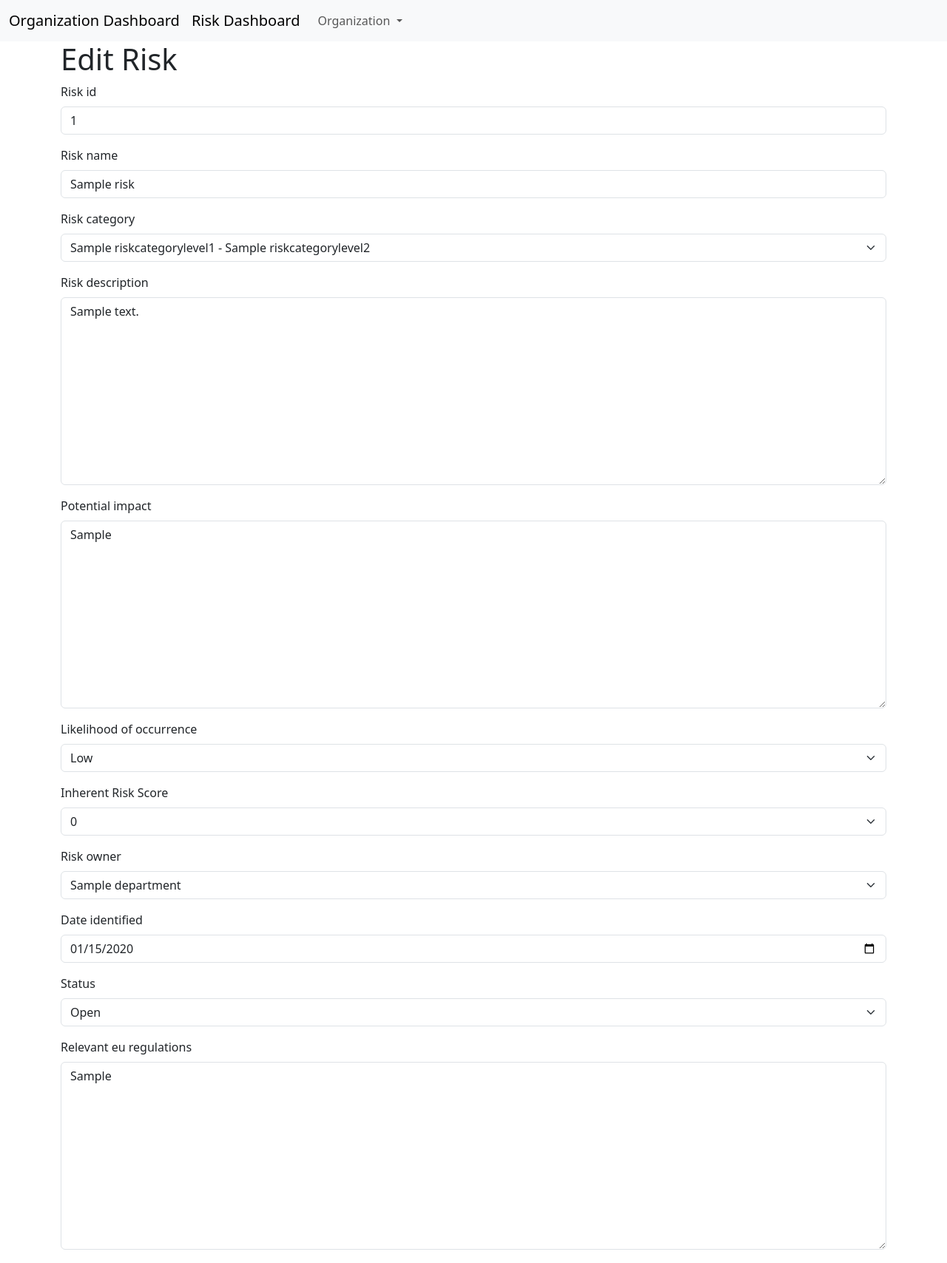
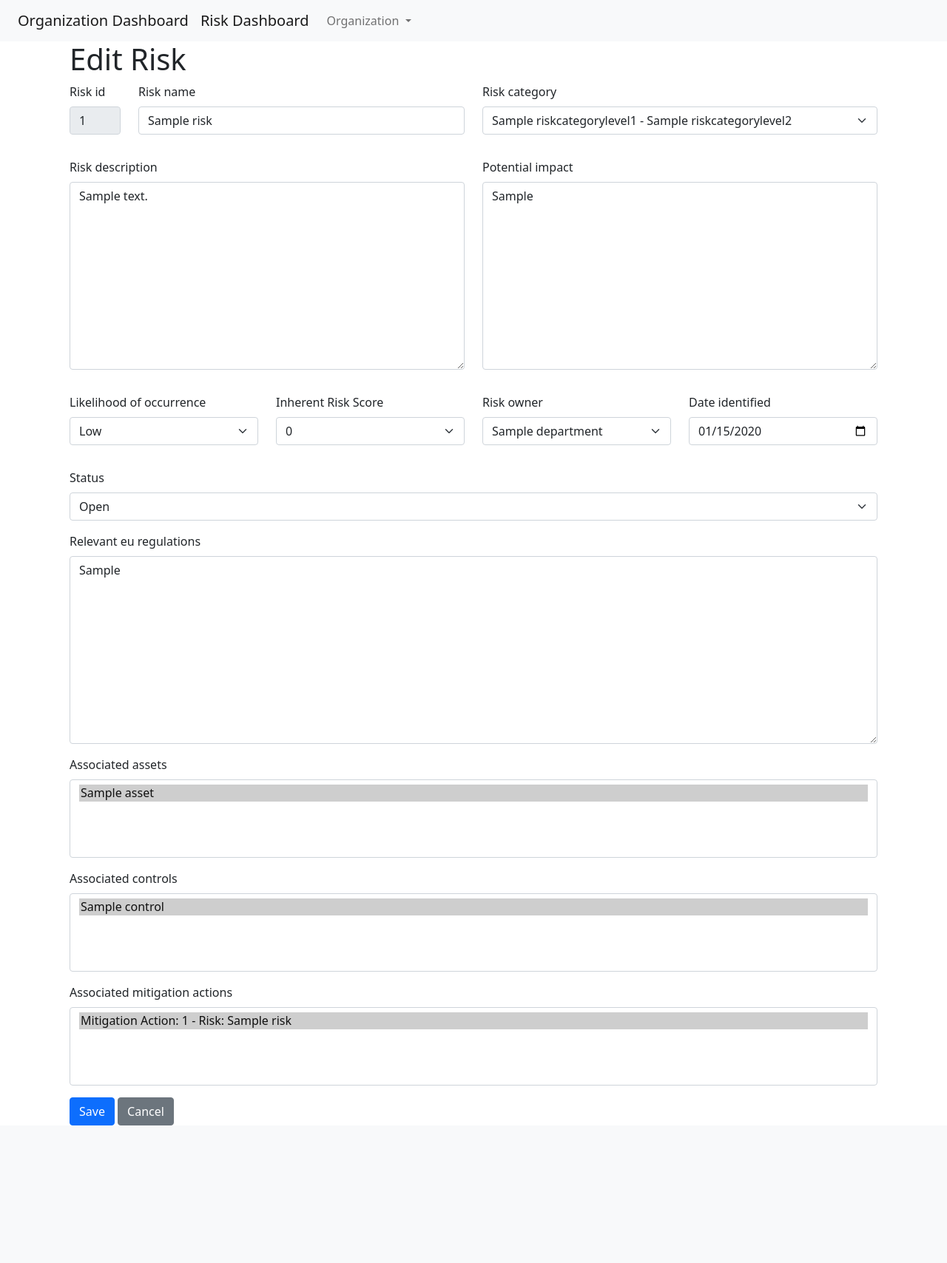
Before and after one commit to radekzitek/qlogger, a Django app: page /risk/risks/1/update/ in a window 1280 px wide. Shown: the top 1708 px of the page at 74% size. After the commit the page ends 1522 px from the top, so only its background shows below. Run offline with Django 5.2, Linux system fonts and the light colour scheme; a user stored in the database is signed in; tables that the repository leaves empty hold one stand-in row (values such as "Sample post"); some libraries are stand-ins or nearby versions.

Commit message:
Enhance risk form layout with Bootstrap styling; add fields for risk management details and update base template for Bootstrap integration

```diff
--- a/itrm/risk/templates/risk/risk_form.html
+++ b/itrm/risk/templates/risk/risk_form.html
@@ -5,7 +5,59 @@
   <h1>{% if form.instance.pk %}Edit Risk{% else %}Create Risk{% endif %}</h1>
   <form method="post">
     {% csrf_token %}
-    {% bootstrap_form form %}
+
+    <div class="row mb-3">
+      <div class="col-md-1">
+        {% bootstrap_field form.risk_id %}
+      </div>
+      <div class="col-md-5">
+        {% bootstrap_field form.risk_name label="Risk Name" %}
+      </div>
+      <div class="col-md-6">
+        {% bootstrap_field form.risk_category %}
+      </div>
+    </div>
+
+    <div class="row mb-3">
+      <div class="col-md-6">
+        {% bootstrap_field form.risk_description %}
+      </div>
+      <div class="col-md-6">
+        {% bootstrap_field form.potential_impact %}
+      </div>
+    </div>
+
+    <div class="row mb-3">
+      <div class="col-md-3">
+        {% bootstrap_field form.likelihood_of_occurrence %}
+      </div>
+      <div class="col-md-3">
+        {% bootstrap_field form.inherent_risk_score %}
+      </div>
+      <div class="col-md-3">
+        {% bootstrap_field form.risk_owner %}
+      </div>
+      <div class="col-md-3">
+        {% bootstrap_field form.date_identified %}
+      </div>
+    </div>
+
+    <div class="mb-3">
+      {% bootstrap_field form.status %}
+    </div>
+    <div class="mb-3">
+      {% bootstrap_field form.relevant_eu_regulations %}
+    </div>
+    <div class="mb-3">
+      {% bootstrap_field form.associated_assets %}
+    </div>
+    <div class="mb-3">
+      {% bootstrap_field form.associated_controls %}
+    </div>
+    <div class="mb-3">
+      {% bootstrap_field form.associated_mitigation_actions %}
+    </div>
+
     <button type="submit" class="btn btn-primary">Save</button>
     <a href="{% url 'risk_list' %}" class="btn btn-secondary">Cancel</a>
   </form>
--- a/itrm/templates/base.html
+++ b/itrm/templates/base.html
@@ -7,7 +7,9 @@
     <title>{% block title %}Risk Manager{% endblock %}</title>
     {% load django_bootstrap5 %}
     {% bootstrap_css %}
+    <link href="https://cdn.jsdelivr.net/npm/bootstrap@5.1.1/dist/css/bootstrap.min.css" rel="stylesheet" integrity="sha384-giJF6kkoqNQ00vy+HMDP7azOuL0xtbfIcaT9wjKHr8RbDVddVHyTfAAsrekwKmP1" crossorigin="anonymous">
     {% bootstrap_javascript %}
+    <script src="https://cdn.jsdelivr.net/npm/bootstrap@5.1.1/dist/js/bootstrap.bundle.min.js" integrity="sha384-ygbV9kiqUc6oa4msXn9868pTtWMgiQaeYH7/t7LECLbyPA2x65Kgf80OJFdroafW" crossorigin="anonymous"></script>
   </head>
   <body>
     <nav class="navbar navbar-expand-lg navbar-light bg-light">
```
